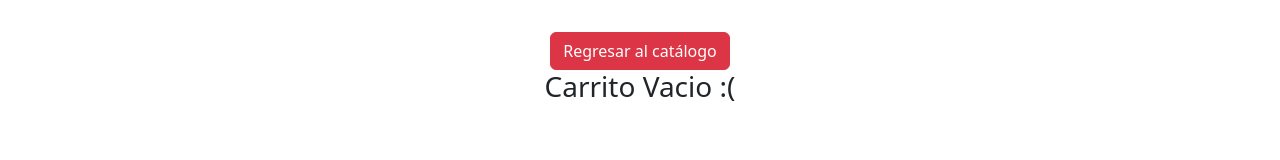
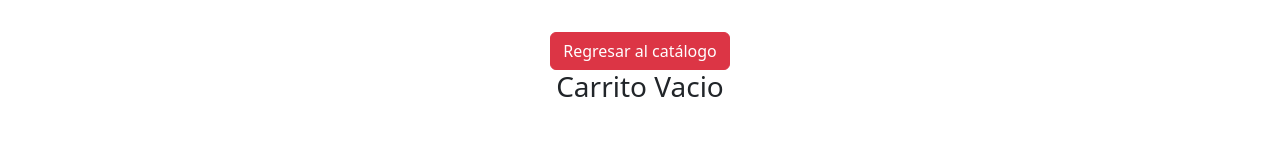
Before and after one commit to dianasalasv9/Ecommerce-petsland, a React (Vite) app: page /cart in a window 1280 px wide. Shown: the part 129-289 px from the top of the page. Built offline with nearby package versions, Linux system fonts and the light colour scheme; no server answers; the database is empty.

Commit message:
comment footer

```diff
--- a/src/components/Cart.jsx
+++ b/src/components/Cart.jsx
@@ -20,7 +20,7 @@ const Cart = () => {
       <Link to={"/catalogo"}>
       <Button variant="danger">Regresar al catálogo</Button>
       </Link>
-      <h3 className="h3">Carrito Vacio :(</h3>
+      <h3 className="h3">Carrito Vacio</h3>
     </Col>
   </Row>
 
--- a/src/components/CheckOut.jsx
+++ b/src/components/CheckOut.jsx
@@ -6,7 +6,7 @@ import { useContext } from "react";
 import { CartContext } from "../context/ShoppingCartContext";
 import { useNavigate } from "react-router-dom";
 
-const FormCart = () => {
+const CheckOut = () => {
   const [orderId, setOrderId] = useState(null);
   const [nombre, setName] = useState("");
   const [apellido, setSurname] = useState("");
@@ -69,4 +69,4 @@ const FormCart = () => {
   );
 };
 
-export default FormCart;
+export default CheckOut;
```
